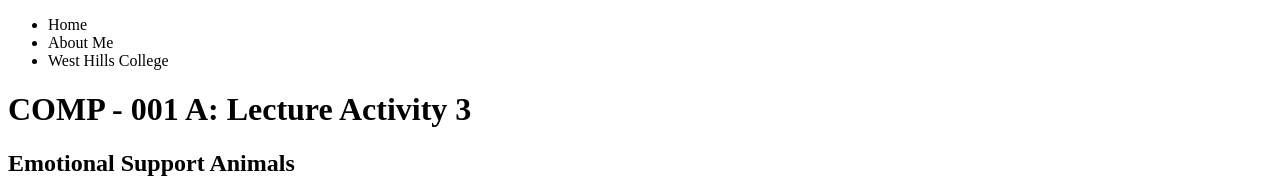
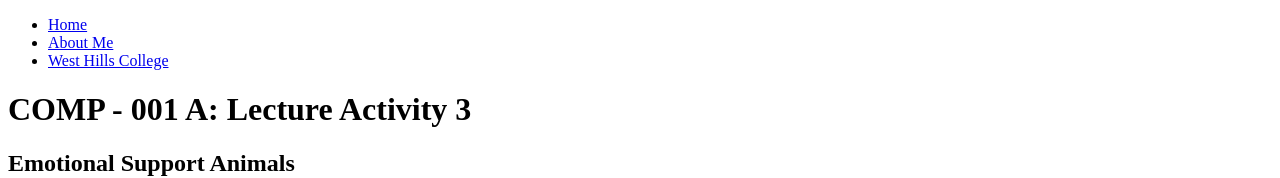
Before and after one commit to aileencortes/COMP001A.LECTUREACTIVITY3, a plain HTML site: page index.html in a window 1280 px wide. Shown: the top 178 px of the page. Drawn offline with Linux system fonts and the light colour scheme.

Commit message:
Index Complete

```diff
--- a/index.html
+++ b/index.html
@@ -10,13 +10,12 @@
 <body>
     <header>
     <!-- The header content typically goes here -->
-
         <nav>
-            <!-- Unordered list with 3 items -->
+        <!-- Unordered list with 3 items -->
             <ul>
-                <li>Home</li>
-                <li>About Me</li>
-                <li>West Hills College</li>
+                <li><a href="index.html" target="_self">Home</a></li>
+                <li><a href="about.html" target="_self"> About Me</a></li>
+                <li><a href="https://westhillscollege.com" target="_blank">West Hills College</a></li>
             </ul>
         </nav>
         <h1>COMP - 001 A: Lecture Activity 3</h1>
@@ -51,6 +50,7 @@
         </section>
     </main>
     <footer>
+        <p>&copy; Copyright 2023 Aileen Cortes Productions</p>
         <!--footer typically goes here -->
     </footer>
 </body>
```
